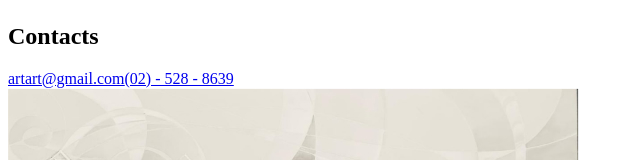
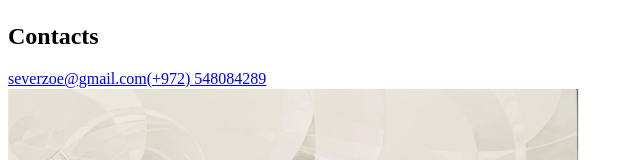
Before and after one commit to krisfromheaven/sever-zoe, a Vue app: page /contact in a window 1280 px wide. Shown: the part 147-307 px from the top of the page, without its empty margins (0-640 px from the left). Built offline with nearby package versions, Linux system fonts and the light colour scheme; no server answers; what vue-screen would draw is missing.

Commit message:
add contact

```diff
--- a/src/components/layout/Footer.vue
+++ b/src/components/layout/Footer.vue
@@ -2,9 +2,9 @@
   footer.footer
     .container
       .social.footer__social
-        a.footer__social-link(href='/' target='_blank')
+        a.footer__social-link(href='https://www.facebook.com/Zoe-Sever-Artist-1475026252748227' target='_blank')
           Facebook.footer__social-icon
-        a.footer__social-link(href='/' target='_blank')
+        a.footer__social-link(href='mailto: severzoe@gmail.com' target='_blank')
           Gmail.footer__social-icon
       nav.footer__nav(v-if='!$store.state.common.mobile' )
         ul.footer__nav-list
--- a/src/views/Contact.vue
+++ b/src/views/Contact.vue
@@ -5,8 +5,8 @@
         .contact__info
           h1.title.contact__title Contacts
           .contact__info-row
-            a.contact__info-link(href='mailto:someone@yoursite.com') artart@gmail.com
-            a.contact__info-link(href='tel:212123123123') (02) - 528 - 8639
+            a.contact__info-link(href='mailto:severzoe@gmail.com' target='_blank') severzoe@gmail.com
+            a.contact__info-link(href='tel:+972548084289' target='_blank') (+972) 548084289
         .contact__img-wrapper
           img.contact__img(src='@/assets/img/contact-img.jpg')
 </template>
```
Also changed, not shown: 1 other file (tests, documents, lock files or other folders).
